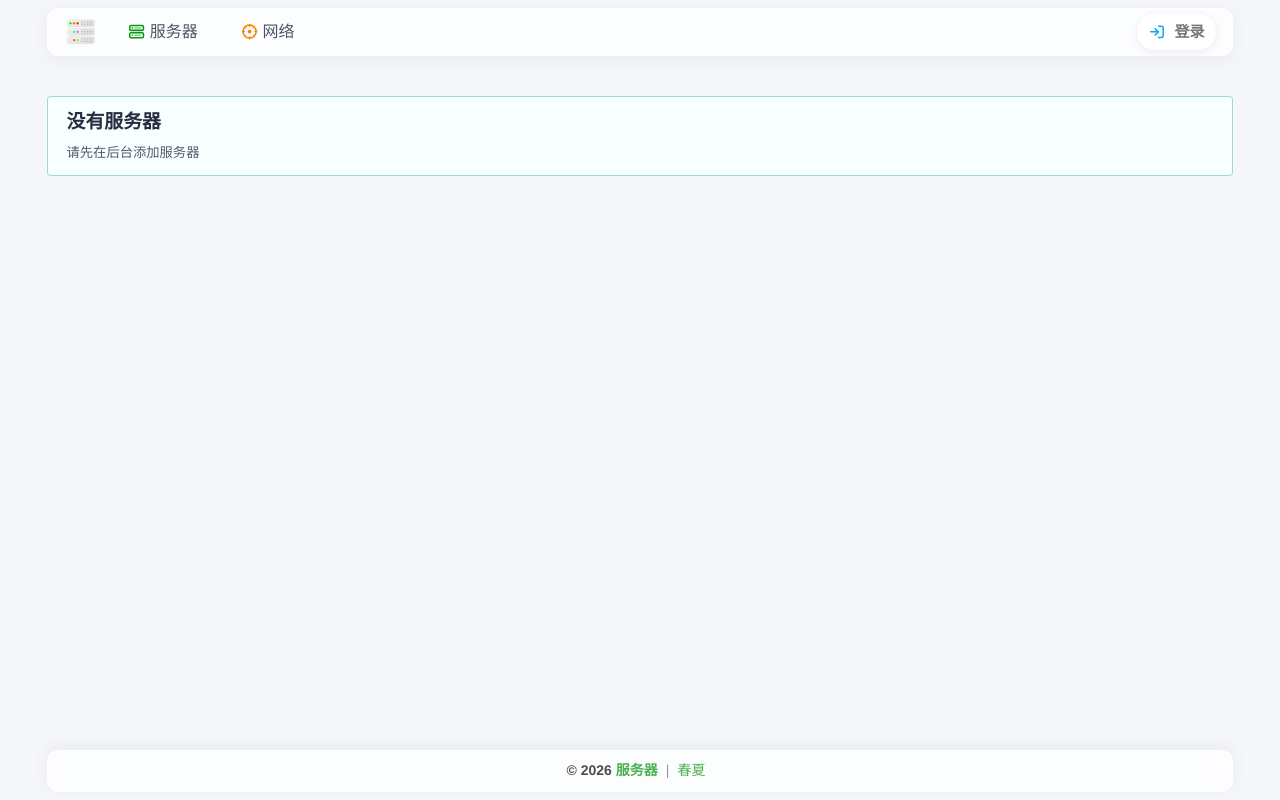
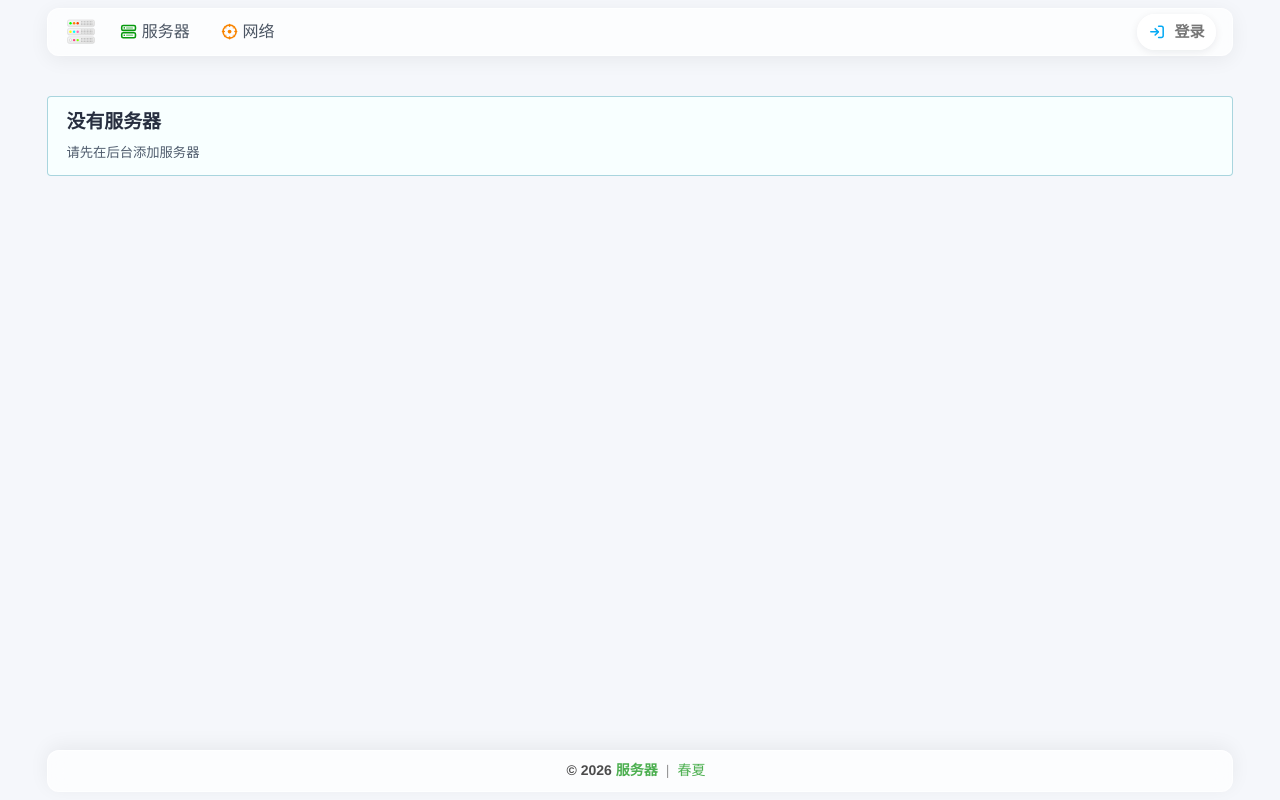
Before and after one commit to xOS/ServerStatus, a website built with Vite: page frontend/index.html in a window 1280 px wide. Built offline with nearby package versions, Linux system fonts and the light colour scheme; no server answers; some icons are missing; a web font is replaced by a local one.

Commit message:
Bug fix.

```diff
--- a/frontend/src/style.css
+++ b/frontend/src/style.css
@@ -171,7 +171,7 @@ button {
 }
 
 .nav-left {
-  gap: 4px;
+  gap: 0px;
   min-width: 0;
 }
 
@@ -195,7 +195,7 @@ button {
 
 .nav-link {
   margin: clamp(1px, 0.25vw, 3px);
-  padding: clamp(6px, 0.6vw + 4px, 8px) clamp(12px, 1.5vw + 6px, 16px);
+  padding: clamp(6px, 0.6vw + 4px, 8px) clamp(12px, 1.5vw + 6px, 12px);
   border-radius: 8px;
   color: #4b5563;
   font-size: clamp(15px, 1vw + 11px, 16px);
```
